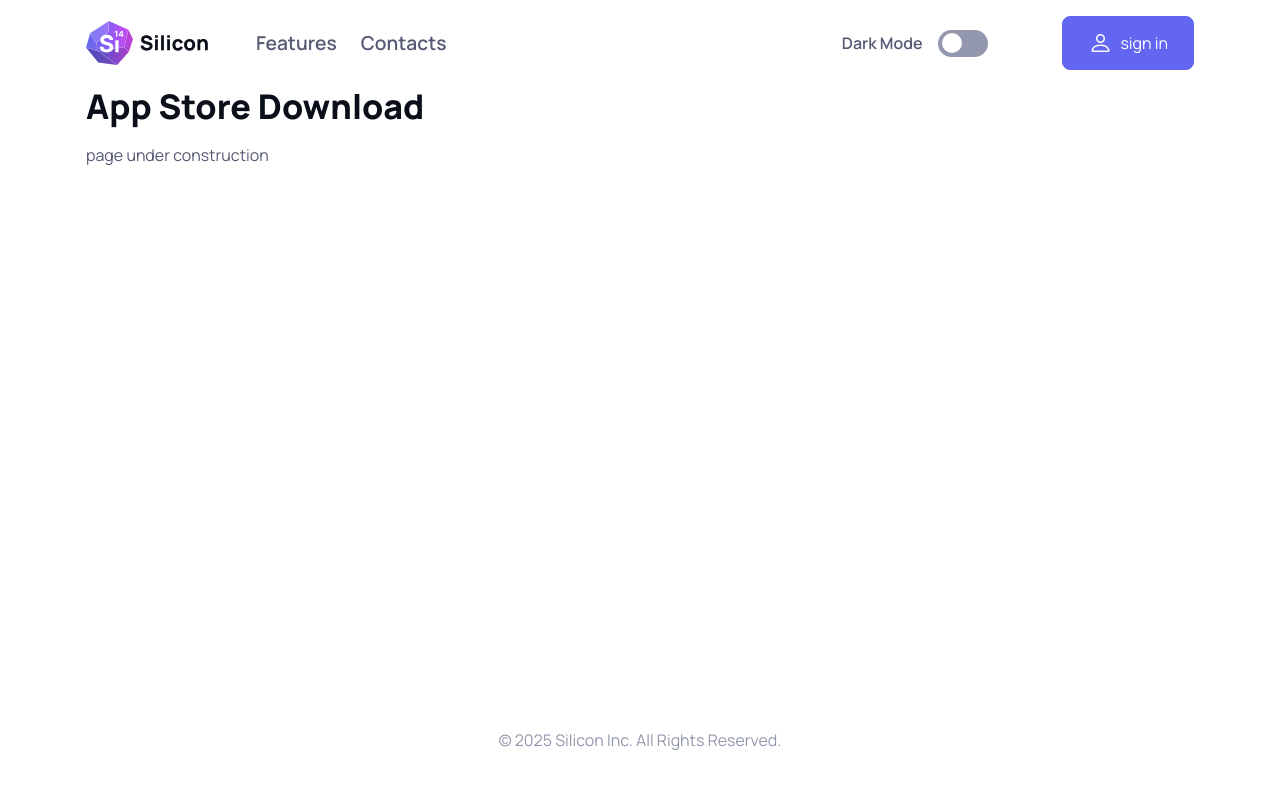
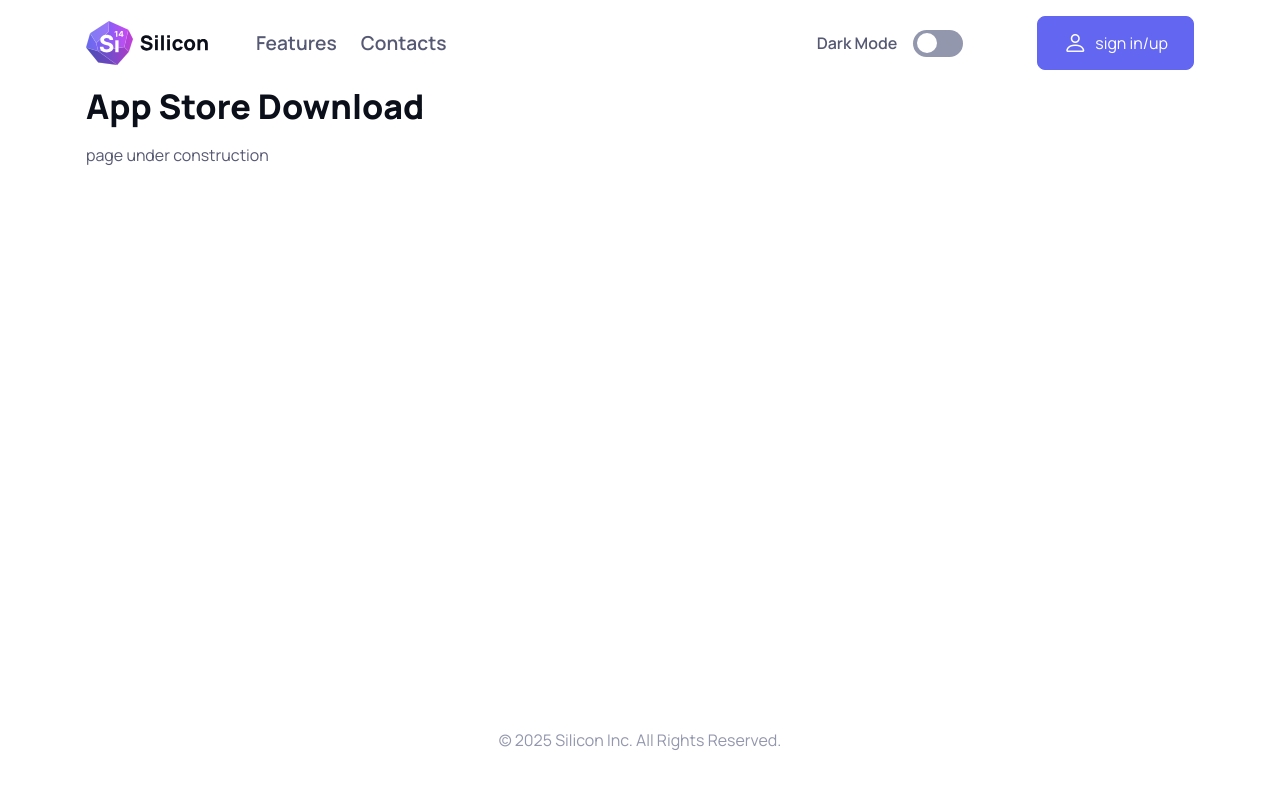
Before and after one commit to nellysosobrado/Website-with-React, a React (Vite) app: page /appstore in a window 1280 px wide. Shown: the top 788 px of the page. Built offline with nearby package versions, Linux system fonts and the light colour scheme; no server answers.

Commit message:
updated sign in to sign up text button

```diff
--- a/src/components/sections/Header.jsx
+++ b/src/components/sections/Header.jsx
@@ -25,7 +25,7 @@ const Header = () => {
         </div>
 
         <div className="hide-mobile">
-          <LinkButton to="signin" text="sign in" color="purple" icon="bi bi-person" />
+          <LinkButton to="signin" text="sign in/up" color="purple" icon="bi bi-person" />
         </div>
 
         <button className="btn-mobilemenu show-mobile">
```
